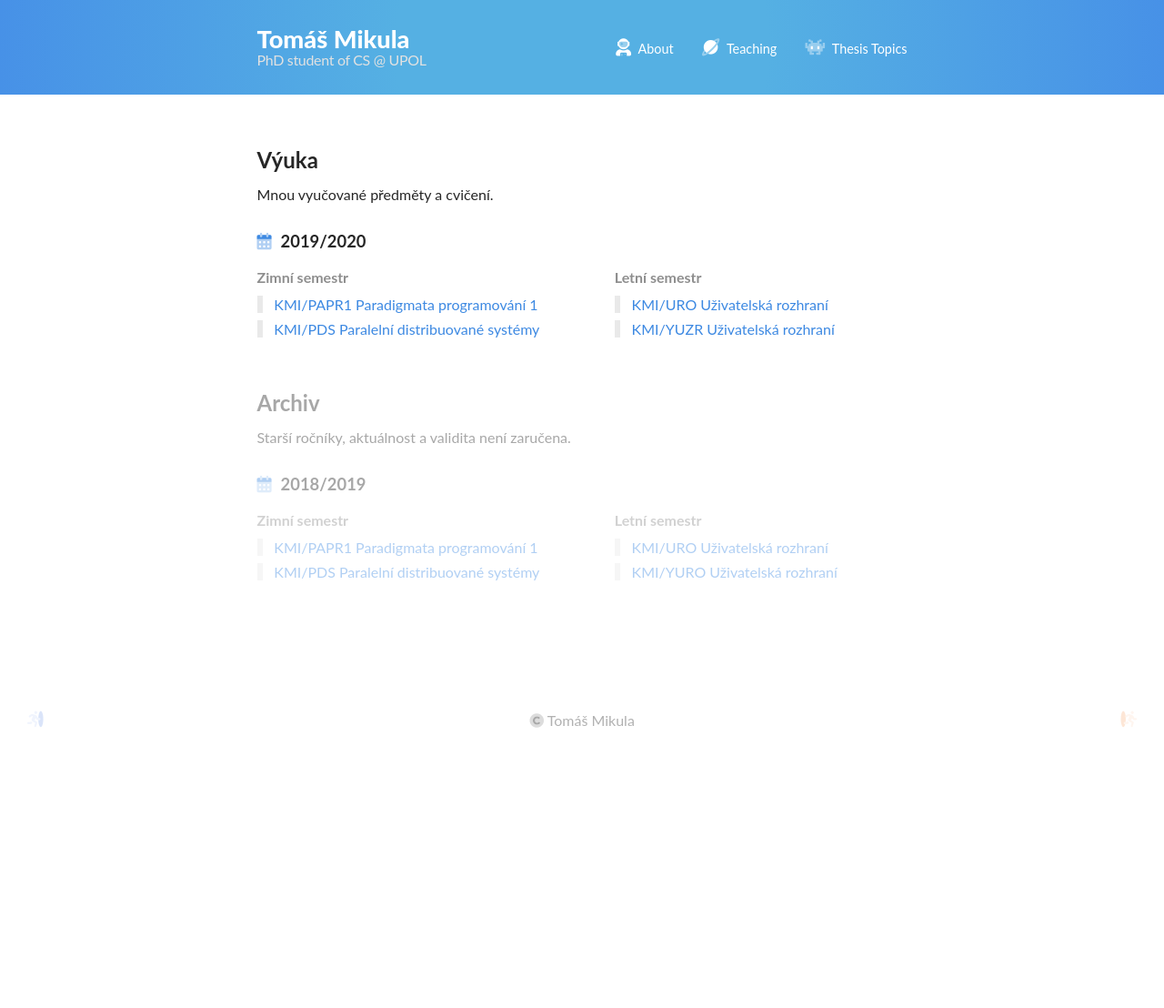
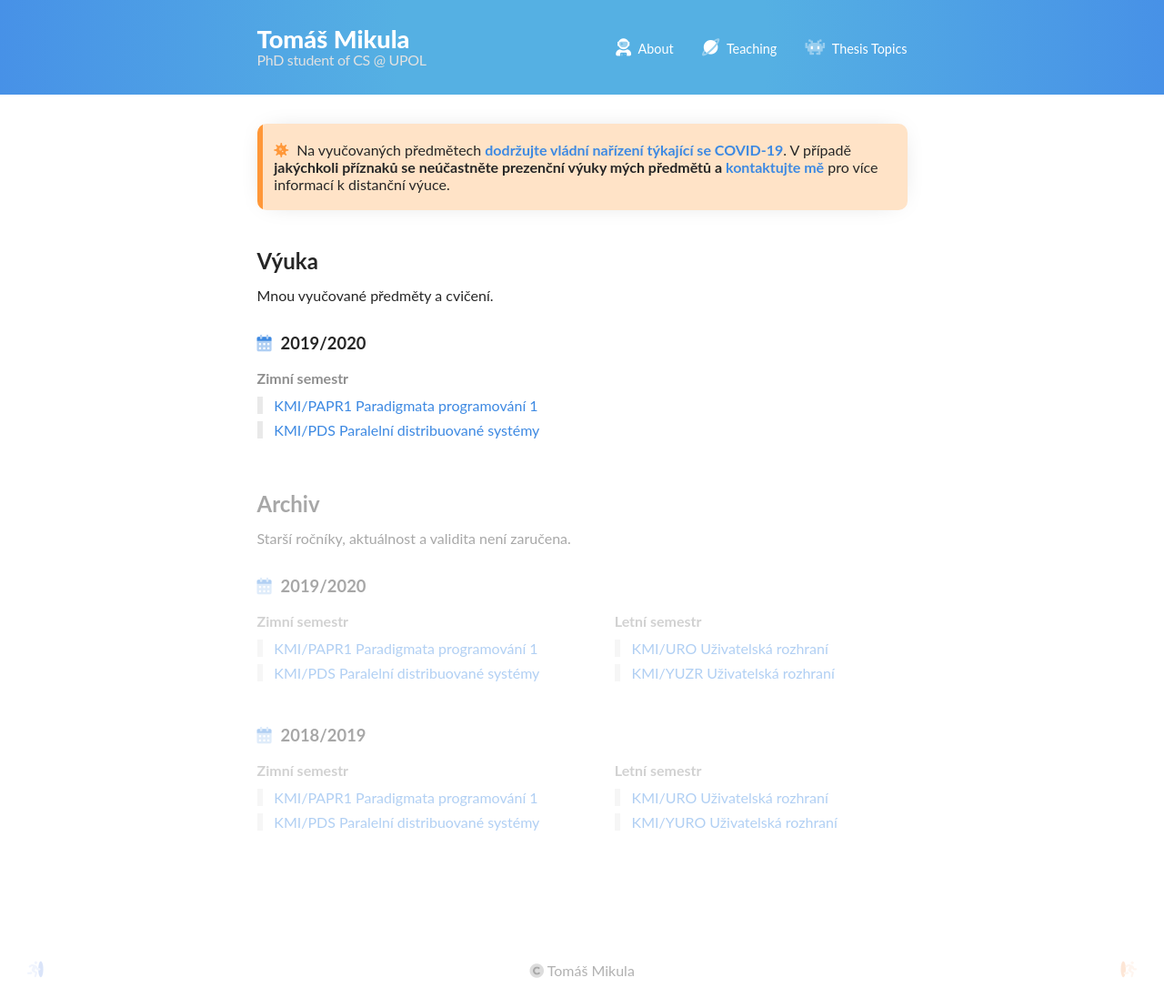
Before and after one commit to mikulatomas/wilima.github.io, a Jekyll site: the page built from teaching/index.html, in a window 1280 px wide. Shown: the whole page at 91% size. Built offline with Jekyll 4.4.1, drawn with Linux system fonts in a browser that asks for light colours; some web fonts are replaced; before the commit the page ends 900 px from its top, so only the background shows below that.

Commit message:
Add covid warning

```diff
--- a/_layouts/default.html
+++ b/_layouts/default.html
@@ -6,8 +6,14 @@
 <body>
     <main>
         <div class="container--full-width">
+            {% if page.alert_covid %}
+            <div class="alert orange">
+                <div>
+                    <i class="fad fa-virus fa-swap-opacity"></i> {{ page.alert_covid }}</div>
+            </div>
+            {% endif %}
             {% if page.alert %}
-            <div class="alert">
+            <div class="alert blue">
                 <div>
                     <i class="fad fa-megaphone"></i> {{ page.alert }}</div>
             </div>
--- a/assets/styles/style.scss
+++ b/assets/styles/style.scss
@@ -136,7 +136,6 @@ ul {
     overflow: hidden;
     border-radius: 10px;
     margin-top: 1em;
-    background-color: rgba(255, 155, 56, 0.28);
     -webkit-box-shadow: 0px 0px 28px -13px rgba(0,0,0,0.26);
     -moz-box-shadow: 0px 0px 28px -13px rgba(0,0,0,0.26);
     box-shadow: 0px 0px 28px -13px rgba(0,0,0,0.26);
@@ -145,13 +144,32 @@ ul {
 
         padding: 1.2em;
         padding-left: .8em;
+    }
+    i {
+        margin-right: 0.3em;
+    }
+}
+
+.alert.blue {
+    background-color: rgba(56, 199, 255, 0.28);
+    div {
+        border-left: 6px #339EC6 solid;
+    }
+    i {
+        color: #339EC6;
+    }
+}
+
+.alert.orange {
+    background-color: rgba(255, 155, 56, 0.28);
+    div {
         border-left: 6px #FF9738 solid;
     }
     i {
-        margin-right: 0.5em;
         color: #FF9738;
     }
 }
+
 
 h3 i {
     padding-right: 0.3em;
--- a/index.html
+++ b/index.html
@@ -1,5 +1,8 @@
 ---
 layout: default
+alert_covid: Na vyučovaných předmětech <strong><a href="https://koronavirus.mzcr.cz/aktualni-opatreni/">dodržujte vládní
+        nařízení týkající se COVID-19</a></strong>. V případě <strong>jakýchkoli příznaků se neúčastněte prezenční výuky
+    mých předmětů</strong>. Pro více informací k distanční výuce mě kontaktujte.
 ---
 <div class="container--flex bio">
     <img class="rounded not-on-small shadow" srcset="
--- a/teaching/index.html
+++ b/teaching/index.html
@@ -1,11 +1,31 @@
 ---
 layout: default
+alert_covid: Na vyučovaných předmětech <strong><a href="https://koronavirus.mzcr.cz/aktualni-opatreni/">dodržujte vládní nařízení týkající se COVID-19</a></strong>. V případě <strong>jakýchkoli příznaků se neúčastněte prezenční výuky mých předmětů a <a href="/">kontaktujte mě</a></strong> pro více informací k distanční výuce.
 ---
 
 
 <h2>Výuka</h2>
 <p>Mnou vyučované předměty a cvičení.</p>
 
+<div class="year">
+    <h3><i class="fad fa-calendar-alt blue"></i> 2019/2020</h3>
+    <div class="container--flex">
+        <div class="year__semester">
+            <h4>Zimní semestr</h4>
+            <ul>
+                {% for page in site.pages %}
+                {% if page.types contains 'course' and page.types contains 'winter' and page.year == 2021 %}
+                <li><a href="{{page.url}}">{{page.title}}</a></li>
+                {% endif %}
+                {% endfor %}
+            </ul>
+        </div>
+    </div>
+</div>
+
+<div class="opacity">
+    <h2>Archiv</h2>
+    <p>Starší ročníky, aktuálnost a validita není zaručena.</p>
     <div class="year">
         <h3><i class="fad fa-calendar-alt blue"></i> 2019/2020</h3>
         <div class="container--flex">
@@ -32,9 +52,6 @@ layout: default
         </div>
     </div>
 
-<div class="opacity">
-    <h2>Archiv</h2>
-    <p>Starší ročníky, aktuálnost a validita není zaručena.</p>
     <div class="year">
         <h3><i class="fad fa-calendar-alt blue"></i> 2018/2019</h3>
         <div class="container--flex">
```
Also changed, not shown: teaching/2021/PAPR1/index.md (added, +19 -0 lines), teaching/2021/PDS/index.md (added, +33 -0 lines). Lines whose indentation alone changed are shown as unchanged.
